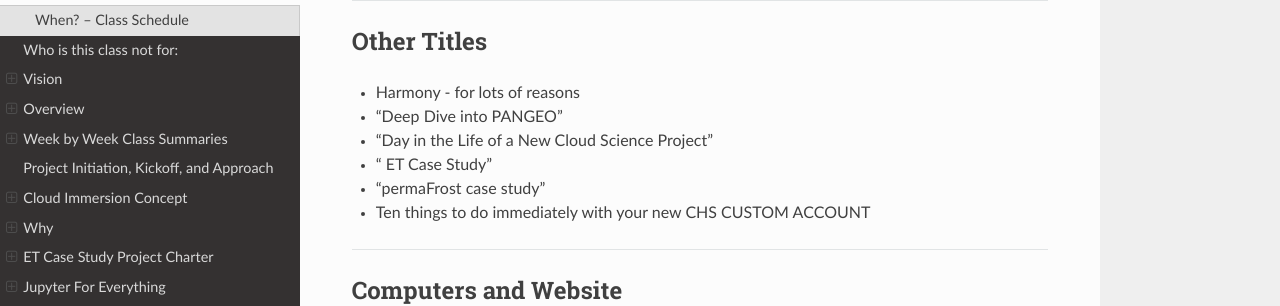
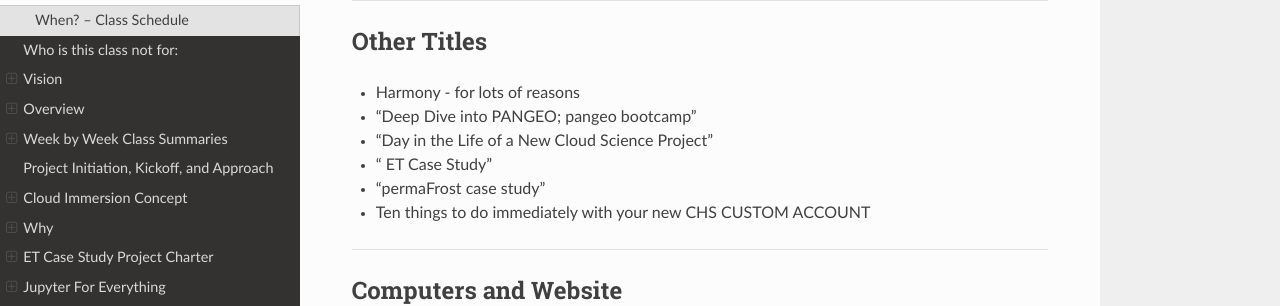
Before and after one commit to tonybutzer/harmony, a Sphinx documentation site: the page built from documentation/source/00define_ET.md, in a window 1280 px wide and 900 px high, scrolled down 1725 px. Shown: the part 151-457 px from the top of the window. Built offline with Sphinx 7.4.7 and the Read the Docs theme 2.0.0, drawn with Linux system fonts in a browser that asks for light colours; pages that are not in the unit, such as notebooks, are missing from menus.

Commit message:
automatic git update from Makefile

```diff
--- a/documentation/source/00define_ET.md
+++ b/documentation/source/00define_ET.md
@@ -43,7 +43,7 @@
 ## Other Titles
 
 - Harmony - for lots of reasons
-- "Deep Dive into PANGEO"
+- "Deep Dive into PANGEO; pangeo bootcamp"
 - "Day in the Life of a New Cloud Science Project"
 - " ET Case Study"
 - "permaFrost case study"
```
